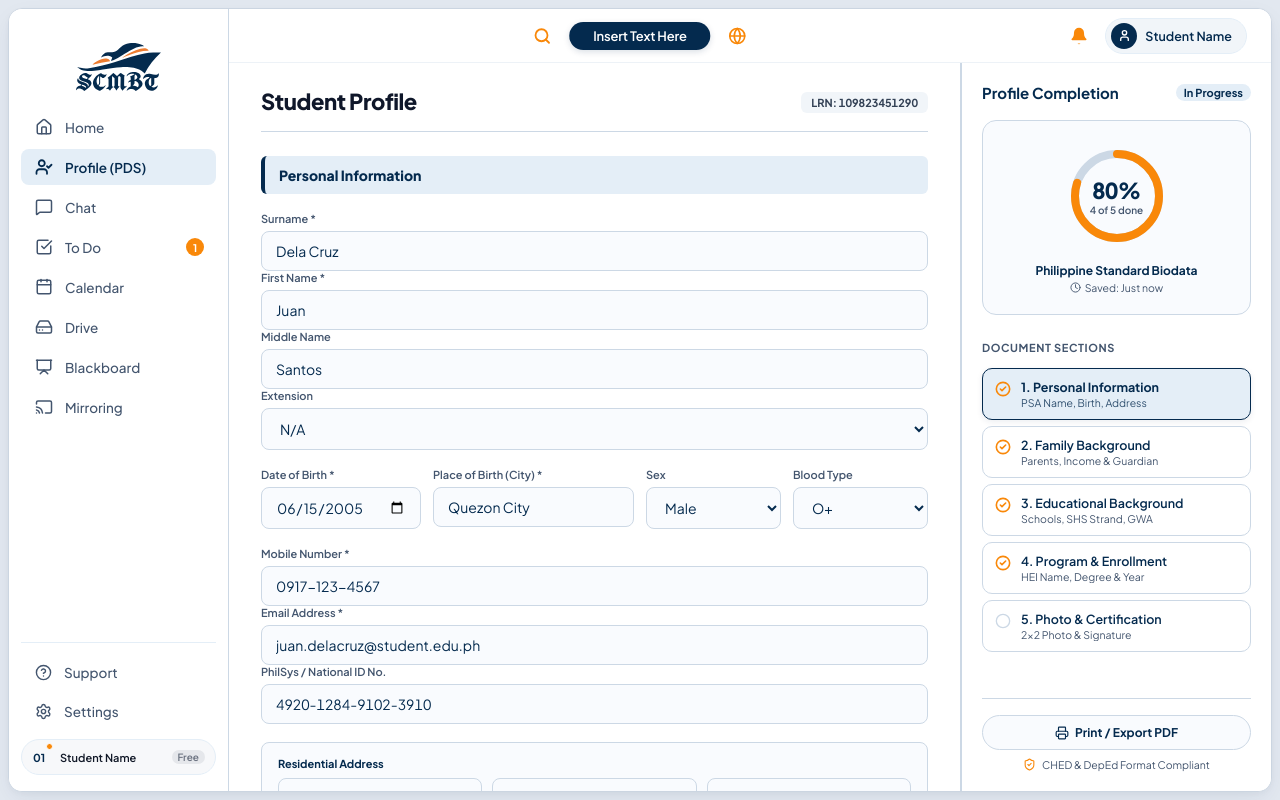
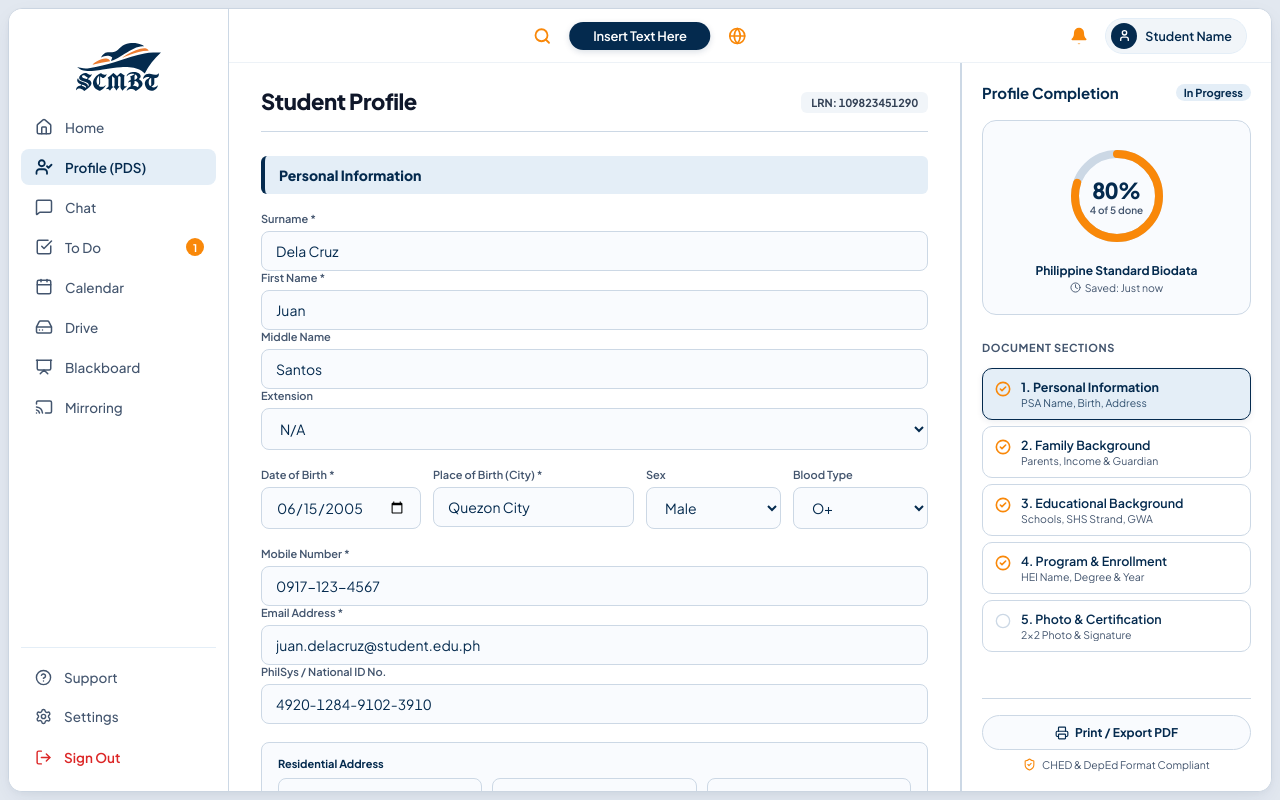
Before and after one commit to PSYDN26/rdesignSYS, a React (Vite) app: page / in a window 1280 px wide. Built offline with nearby package versions, Linux system fonts and the light colour scheme.

Commit message:
feat: replace student profile badge at bottom of sidebar with signout button

```diff
--- a/src/components/Sidebar.jsx
+++ b/src/components/Sidebar.jsx
@@ -10,7 +10,8 @@ import {
   Presentation,
   Cast,
   Settings,
-  HelpCircle
+  HelpCircle,
+  LogOut
 } from 'lucide-react';
 
 export default function Sidebar({
@@ -64,7 +65,7 @@ export default function Sidebar({
         </ul>
       </nav>
 
-      {/* Utility Links & User Account Pill at Bottom */}
+      {/* Utility Links & Sign Out Action at Bottom */}
       <div style={{ paddingTop: 12, borderTop: '1px solid var(--border-light)', display: 'flex', flexDirection: 'column', gap: 4 }}>
         <button type="button" className="prod-nav-btn" title="Help & Support">
           <HelpCircle size={17} strokeWidth={2} />
@@ -74,16 +75,20 @@ export default function Sidebar({
           <Settings size={17} strokeWidth={2} />
           <span>Settings</span>
         </button>
-
-        {/* User Account Trigger Pill */}
-        <div className="user-account-badge" style={{ marginTop: 6, width: '100%', justifyContent: 'flex-start' }} title={`Signed in as ${user.name}`}>
-          <div className="avatar-disc">
-            <span>{user.avatar}</span>
-            <span className="avatar-online-dot" />
-          </div>
-          <span className="user-badge-name" style={{ fontSize: '11px', flex: 1, overflow: 'hidden', textOverflow: 'ellipsis' }}>{user.name}</span>
-          <span className="user-badge-tier">{user.tier}</span>
-        </div>
+        <button
+          type="button"
+          className="prod-nav-btn signout-btn"
+          title="Sign Out"
+          onClick={() => {
+            if (window.confirm('Are you sure you want to sign out?')) {
+              alert('Signed out successfully.');
+            }
+          }}
+          style={{ color: '#dc2626', marginTop: 2 }}
+        >
+          <LogOut size={17} strokeWidth={2} />
+          <span style={{ fontWeight: 600 }}>Sign Out</span>
+        </button>
       </div>
     </aside>
   );
--- a/src/index.css
+++ b/src/index.css
@@ -462,6 +462,11 @@ button:active {
   background: var(--bg-active);
   color: var(--text-primary);
   font-weight: 600;
+}
+
+.signout-btn:hover {
+  background: #fef2f2 !important;
+  color: #b91c1c !important;
 }
 
 .prod-nav-badge {
```
